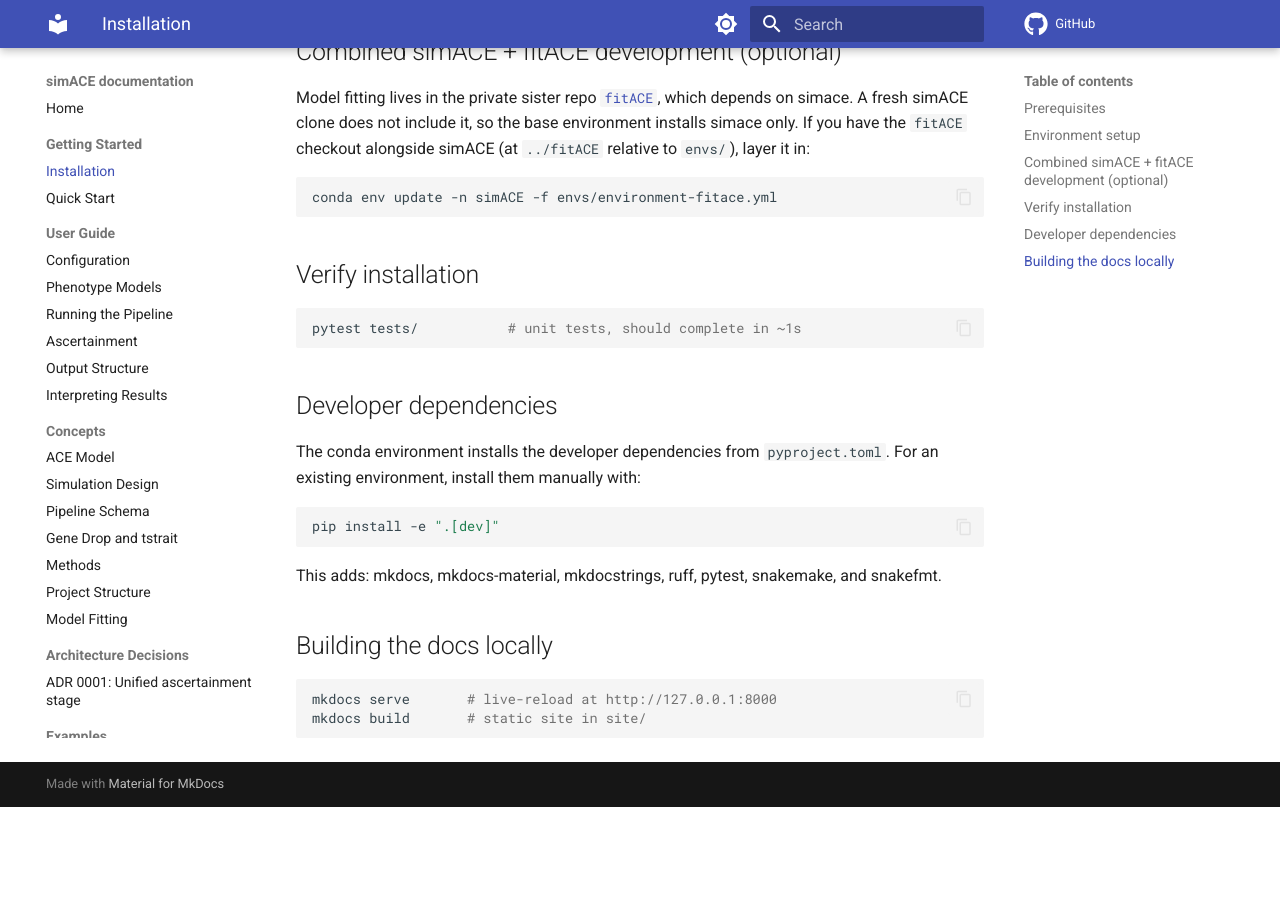
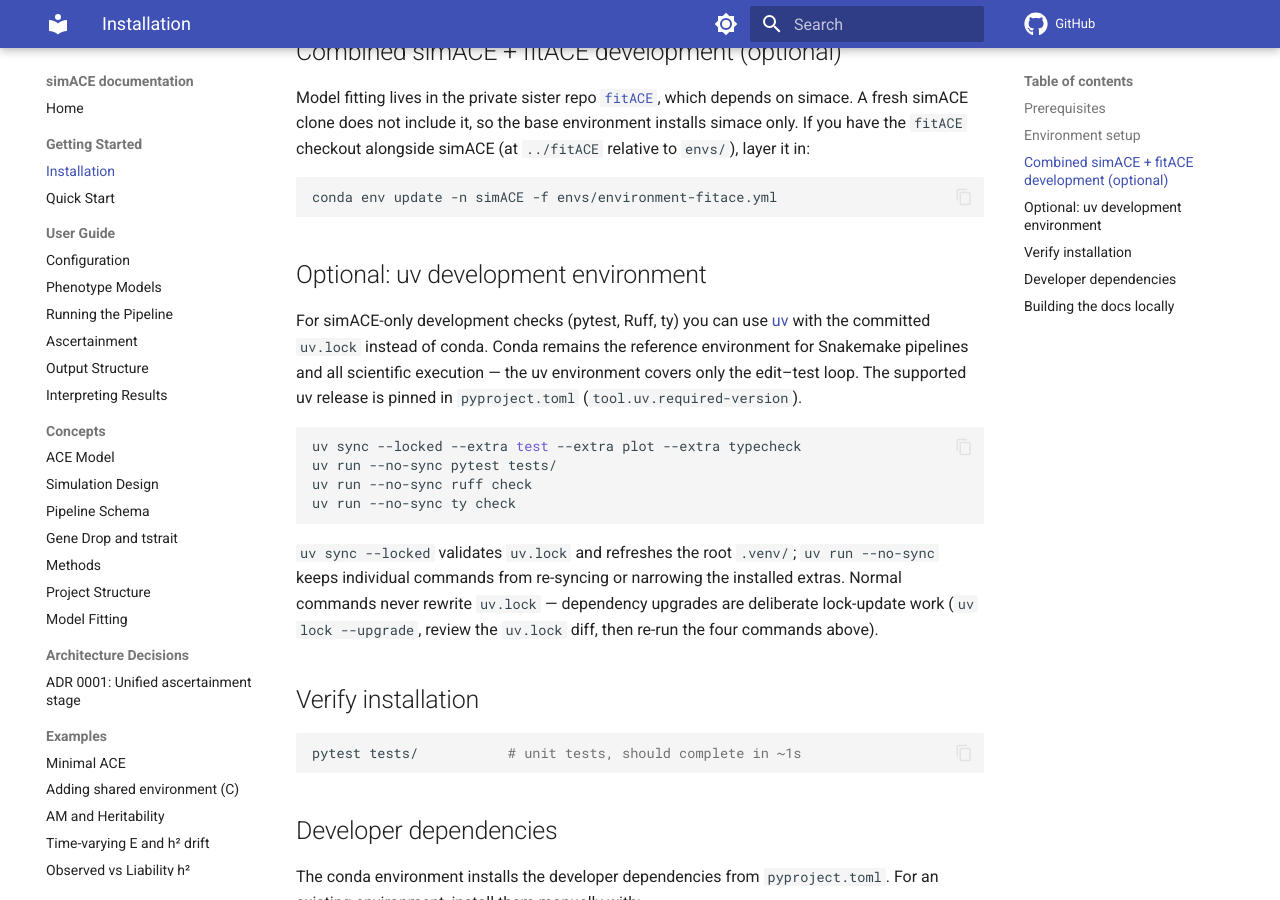
Before and after one commit to rwaples/simACE, an MkDocs documentation site: the page built from docs/getting-started/installation.md, in a window 1280 px wide and 900 px high, scrolled down 518 px. Built offline with MkDocs 1.6.1 and Material for MkDocs 9.7.7, drawn with Linux system fonts in a browser that asks for light colours; comment, search, counter and statistics services are not loaded; before the commit the page ends 1325 px from its top, so only the background shows below that.

Commit message:
Add an optional locked uv development loop for simACE
Pilot per plans/uv-dev-loop-adoption-v2.md: a committed uv.lock plus a
root .venv covering the simACE-only development checks (pytest, ruff, ty
with the test/plot/typecheck extras). Conda remains the reference
environment for Snakemake, pipelines, and all scientific execution; the
conda environment YAMLs are untouched and pip ignores [tool.uv].

The lock pins the golden-digest-validated stack (numpy 2.4.*,
numba 0.66.*) and the tested uv 0.12 series. The canonical loop is
lock-preserving:

    uv sync --locked --extra test --extra plot --extra typecheck
    uv run --no-sync pytest tests/
    uv run --no-sync ruff check
    uv run --no-sync ty check

Verified: full suite green under uv in the umbrella checkout and in a
bare clone without nested checkouts (1311 passed, 3 skipped), lock
byte-identical after every normal command, standalone pip install still
works, and the conda pytest/ruff/ty path is unchanged.

````diff
--- a/docs/getting-started/installation.md
+++ b/docs/getting-started/installation.md
@@ -27,6 +27,28 @@ simace only. If you have the `fitACE` checkout alongside simACE (at
 conda env update -n simACE -f envs/environment-fitace.yml
 ```
 
+## Optional: uv development environment
+
+For simACE-only development checks (pytest, Ruff, ty) you can use
+[uv](https://docs.astral.sh/uv/) with the committed `uv.lock` instead of conda.
+Conda remains the reference environment for Snakemake pipelines and all
+scientific execution — the uv environment covers only the edit–test loop.
+The supported uv release is pinned in `pyproject.toml`
+(`tool.uv.required-version`).
+
+```bash
+uv sync --locked --extra test --extra plot --extra typecheck
+uv run --no-sync pytest tests/
+uv run --no-sync ruff check
+uv run --no-sync ty check
+```
+
+`uv sync --locked` validates `uv.lock` and refreshes the root `.venv/`;
+`uv run --no-sync` keeps individual commands from re-syncing or narrowing the
+installed extras. Normal commands never rewrite `uv.lock` — dependency
+upgrades are deliberate lock-update work (`uv lock --upgrade`, review the
+`uv.lock` diff, then re-run the four commands above).
+
 ## Verify installation
 
 ```bash
````
Also changed, not shown: CLAUDE.md (+1 -0 lines), README.md (+5 -0 lines), pyproject.toml (+12 -0 lines), 3 other files.
